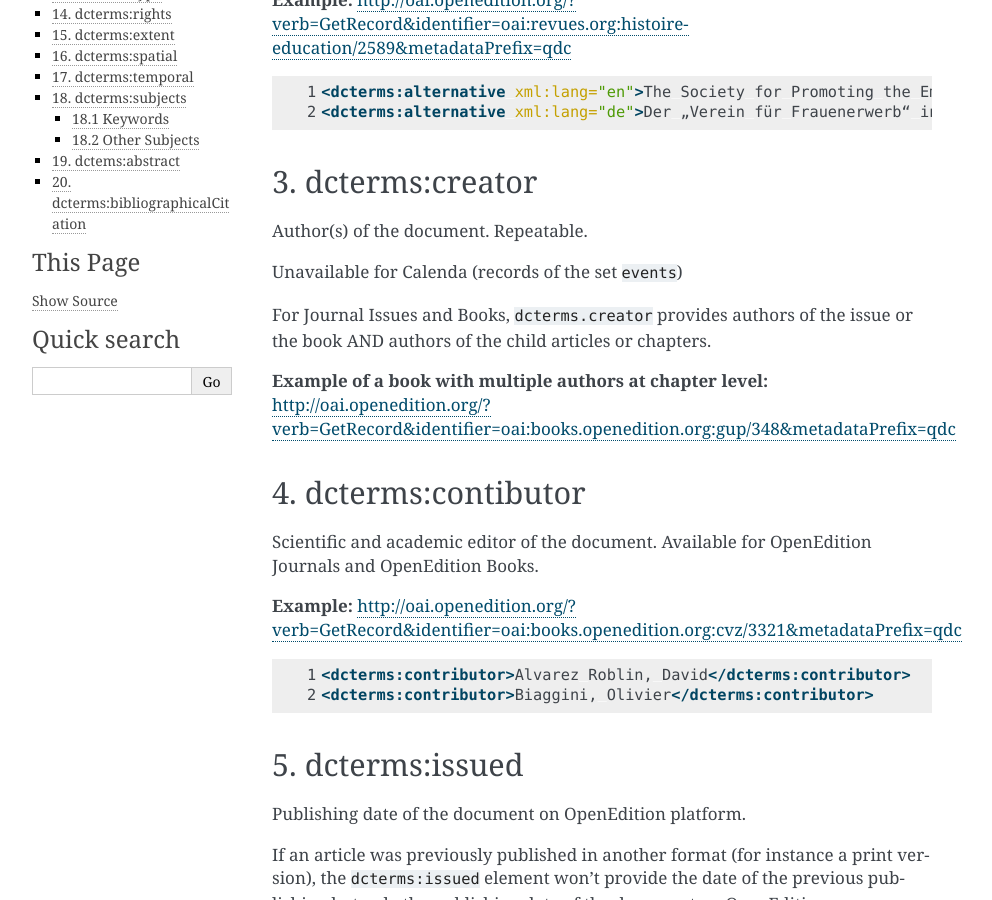
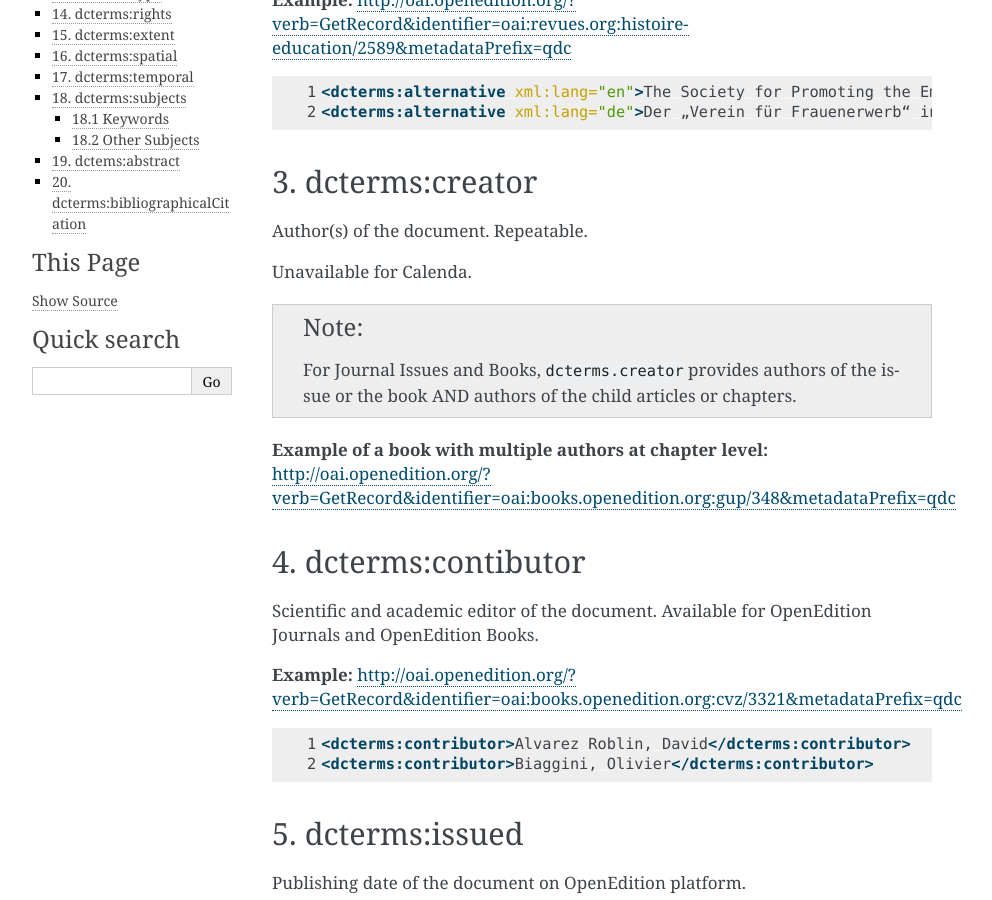
Before and after one commit to PatGendre/oai-openedition, a Sphinx documentation site: the page built from docs/source/qdc.rst, in a window 1280 px wide and 900 px high, scrolled down 448 px. Shown: the whole window, without its empty margins (148-1140 px from the left). Built offline with Sphinx 7.4.7, drawn with Linux system fonts in a browser that asks for light colours; some of the changed text lies outside the part shown.

Commit message:
minor fix oai_dc, qdc

```diff
--- a/docs/source/oai_dc.rst
+++ b/docs/source/oai_dc.rst
@@ -12,9 +12,9 @@ Title of the document. Non-repeatable.
 -----------------
 Author(s) of the document. Repeatable.
 
-Unavailable for Calenda (records of the set ``events``)
+Unavailable for Calenda.
 
-For Journal Issues and Books, ``dc.creator`` provides authors of the issue or the book AND authors of the child articles or chapters.
+.. note :: For Journal Issues and Books, ``dc.creator`` provides authors of the issue or the book AND authors of the child articles or chapters.
 
 **Example of a book with multiple authors at chapter level:**
 http://oai.openedition.org/?verb=GetRecord&identifier=oai:books.openedition.org:gup/348&metadataPrefix=oai_dc
--- a/docs/source/qdc.rst
+++ b/docs/source/qdc.rst
@@ -26,9 +26,9 @@ Available for OpenEdition Journals and OpenEdition Books.
 --------------------------
 Author(s) of the document. Repeatable.
 
-Unavailable for Calenda (records of the set ``events``)
+Unavailable for Calenda.
 
-For Journal Issues and Books, ``dcterms.creator`` provides authors of the issue or the book AND authors of the child articles or chapters.
+.. note :: For Journal Issues and Books, ``dcterms.creator`` provides authors of the issue or the book AND authors of the child articles or chapters.
 
 **Example of a book with multiple authors at chapter level:**
 http://oai.openedition.org/?verb=GetRecord&identifier=oai:books.openedition.org:gup/348&metadataPrefix=qdc
@@ -344,7 +344,7 @@ Available for OpenEdition Journals and OpenEdition Books.
     <dcterms:temporal>Néolithique</dcterms:temporal>
 
 18. dcterms:subjects
------------------
+---------------------------
 
 18.1 Keywords
 ^^^^^^^^^^^^^^^^^^
@@ -411,7 +411,7 @@ For OpenEdition Books only, ``dcterms:subjects`` may also contains terms from `B
 
 Available for OpenEdition Journals, for ``issue`` documents only (see :ref:`type`).
 
-.. note :: Only covers part of the issues.
+.. note :: Only covers a small part of journal issues.
 
 Elements ``dcterms:bibliographicalCitation.issue`` and ``dcterms:bibliographicalCitation.volume`` provides the issue number ans the volume number.
 
```
